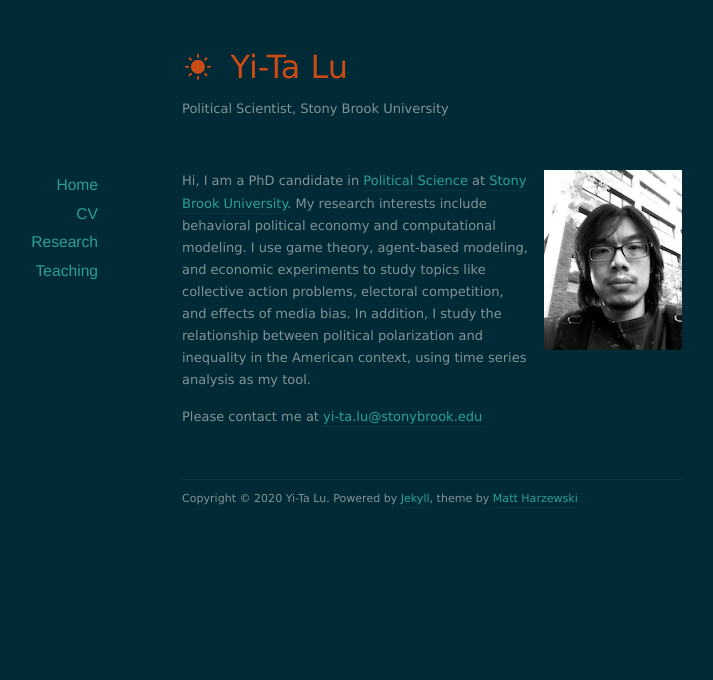
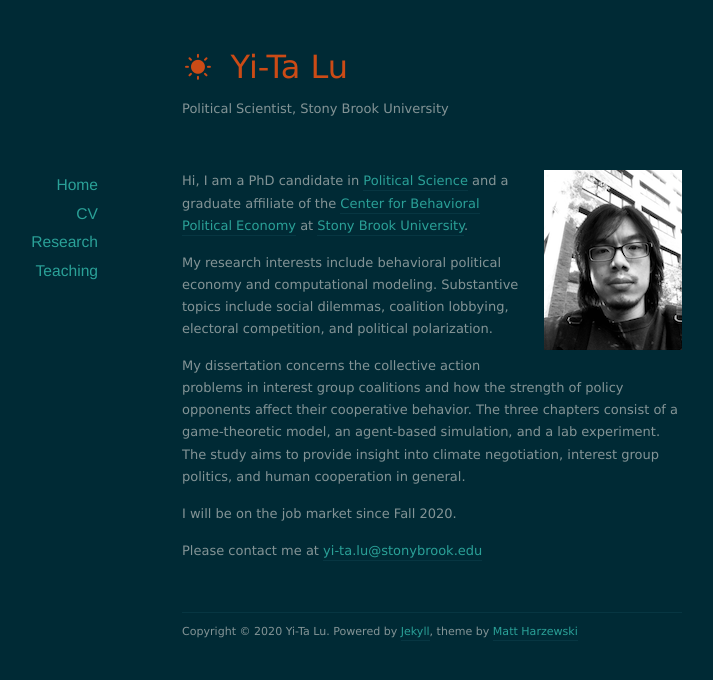
Before and after one commit to yitalu/yitalu.github.io, a Jekyll site: the page built from index.html, in a window 1280 px wide. Shown: the top 680 px of the page, without its empty margins (208-921 px from the left). Built offline with Jekyll 4.4.1, drawn with Linux system fonts in a browser that asks for light colours; nearby versions of some CDN libraries; the list of posts is cut into pages by our own code.

Commit message:
index updated

```diff
--- a/index.html
+++ b/index.html
@@ -5,7 +5,13 @@ title: Yi-Ta Lu
 
 <!-- <img src="/images/shakespeare.png" class="right" /> -->
 <img src="/images/backpackmono.png" class="right" />
-<p>Hi, I am a PhD candidate in <a href="https://www.stonybrook.edu/polsci/">Political Science</a> at <a href="https://www.stonybrook.edu">Stony Brook University</a>. My research interests include behavioral political economy and computational modeling. I use game theory, agent-based modeling, and economic experiments to study topics like collective action problems, electoral competition, and effects of media bias. In addition, I study the relationship between political polarization and inequality in the American context, using time series analysis as my tool.</p>
+<p>Hi, I am a PhD candidate in <a href="https://www.stonybrook.edu/polsci/">Political Science</a> and a graduate affiliate of the <a href="https://www.stonybrook.edu/commcms/cbpe/">Center for Behavioral Political Economy</a> at <a href="https://www.stonybrook.edu">Stony Brook University</a>.</p>
+
+<p>My research interests include behavioral political economy and computational modeling. Substantive topics include social dilemmas, coalition lobbying, electoral competition, and political polarization.</p>
+
+<p>My dissertation concerns the collective action problems in interest group coalitions and how the strength of policy opponents affect their cooperative behavior. The three chapters consist of a game-theoretic model, an agent-based simulation, and a lab experiment. The study aims to provide insight into climate negotiation, interest group politics, and human cooperation in general.</p>
+
+<p>I will be on the job market since Fall 2020.</p>
 
 <p>Please contact me at <a href="mailto:yi-ta.lu@stonybrook.edu">yi-ta.lu@stonybrook.edu</a></p>
 
```
